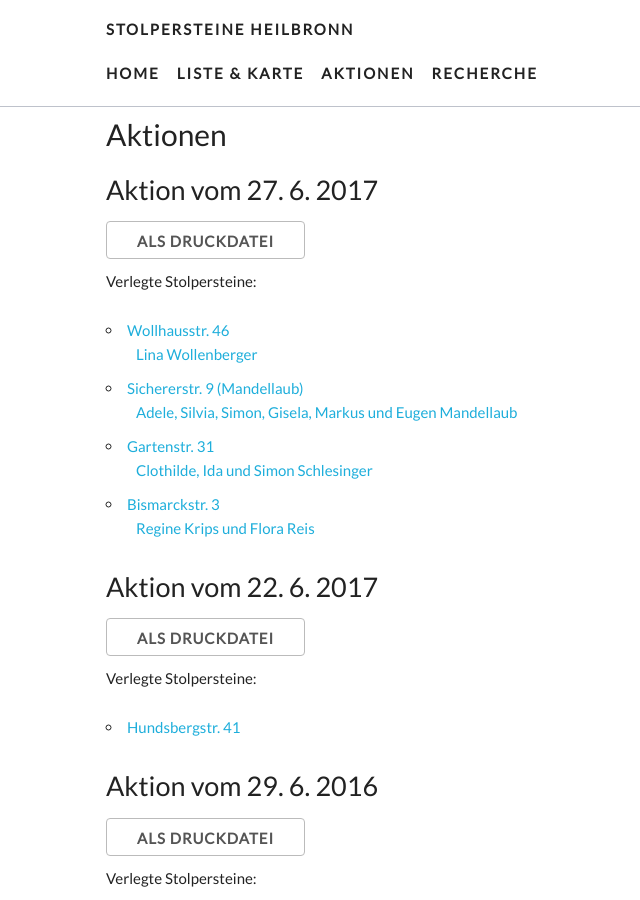
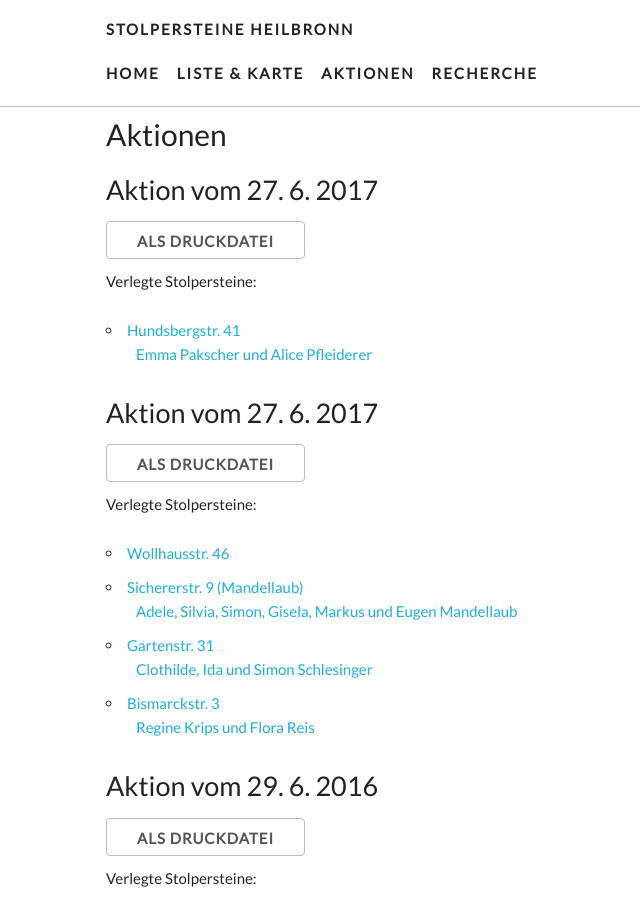
Before and after one commit to opendata-heilbronn/stolpersteine, a Jekyll site: the page built from aktionen.html, in a window 1280 px wide and 900 px high. Shown: the whole window, without its empty margins (74-714 px from the left). Built offline with Jekyll 4.4.1, drawn with Linux system fonts in a browser that asks for light colours; nearby versions of some CDN libraries; some web fonts are replaced.

Commit message:
Updated Hundsbergstr 41

```diff
--- a/_list/hundsbergstr-41.markdown
+++ b/_list/hundsbergstr-41.markdown
@@ -1,6 +1,6 @@
 ---
 title: Hundsbergstr. 41
-date: 2017-06-22 12:30:00 Z
+date: 2017-06-27 21:00:00 Z
 names: Emma Pakscher und Alice Pfleiderer
 paten: Betreut von Eliane Ponto und Rebecca Keller Mönchseegymnasium Heilbro
 steine:
```
